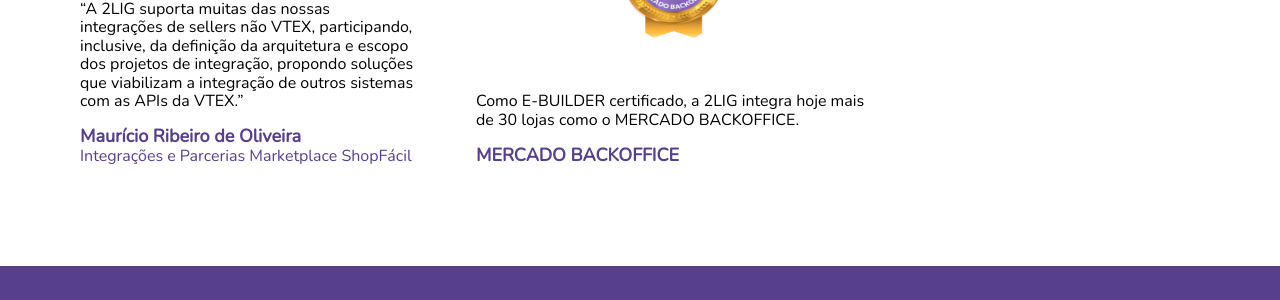
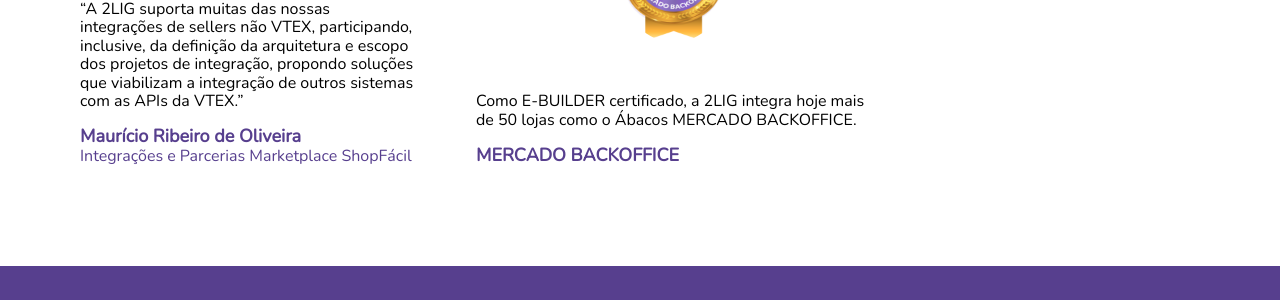
Before and after one commit to leandrooriente/2lig, a Jekyll site: the page built from index.html, in a window 1280 px wide and 900 px high, scrolled down 3734 px. Shown: the part 170-470 px from the top of the window. Built offline with Jekyll 4.4.1, drawn with Linux system fonts in a browser that asks for light colours; nearby versions of some CDN libraries; library files that are not in the unit come from our copies.

Commit message:
Updated Mercado Backoffice

```diff
--- a/_testimonials/mercado-backoffice.markdown
+++ b/_testimonials/mercado-backoffice.markdown
@@ -6,4 +6,4 @@
 picture: "/uploads/selo_ebuilder_mbo-248x300.png"
 ---
 
-Como E-BUILDER certificado, a 2LIG integra hoje mais de 30 lojas como o MERCADO BACKOFFICE.
+Como E-BUILDER certificado, a 2LIG integra hoje mais de 50 lojas como o Ábacos MERCADO BACKOFFICE.
```
